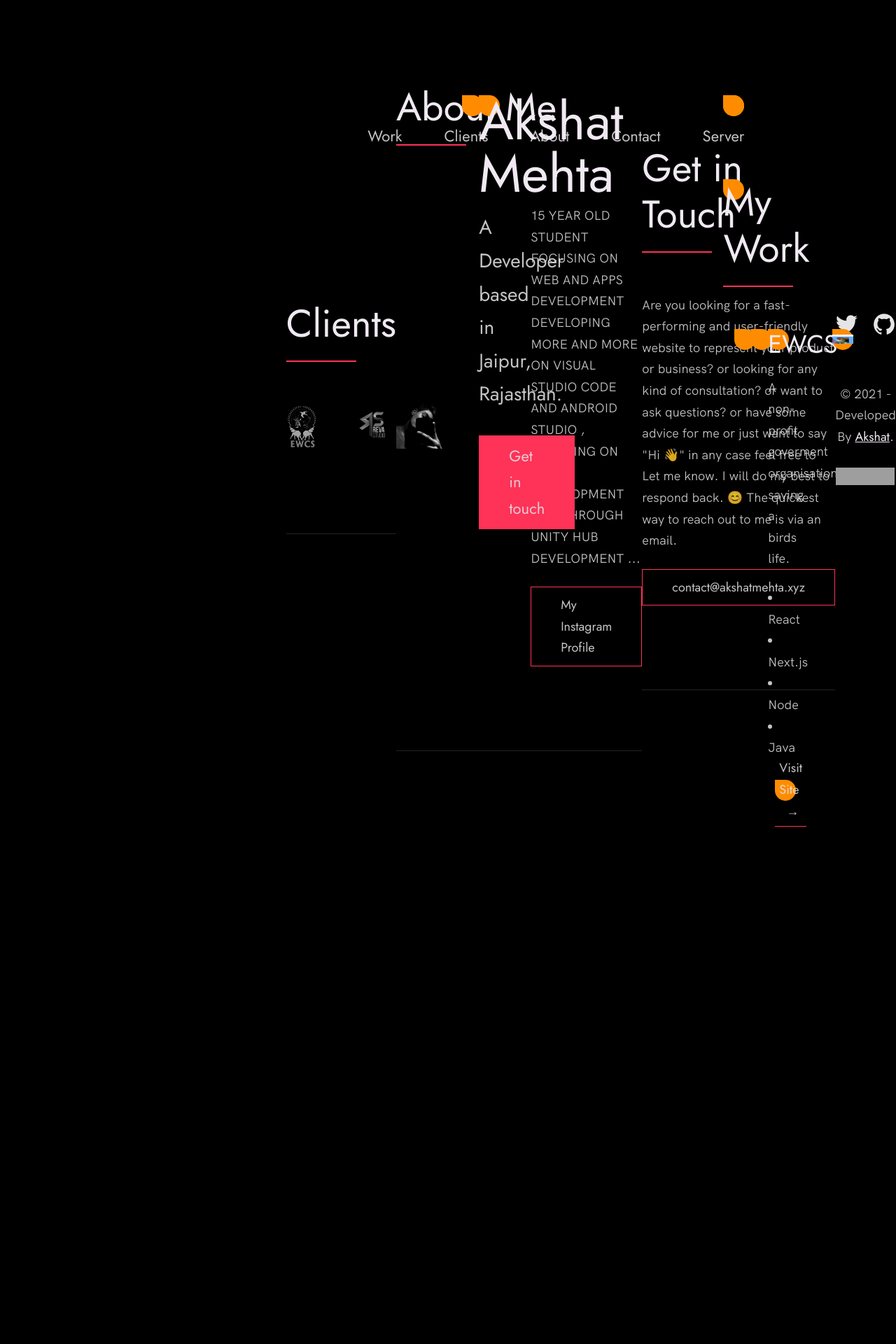
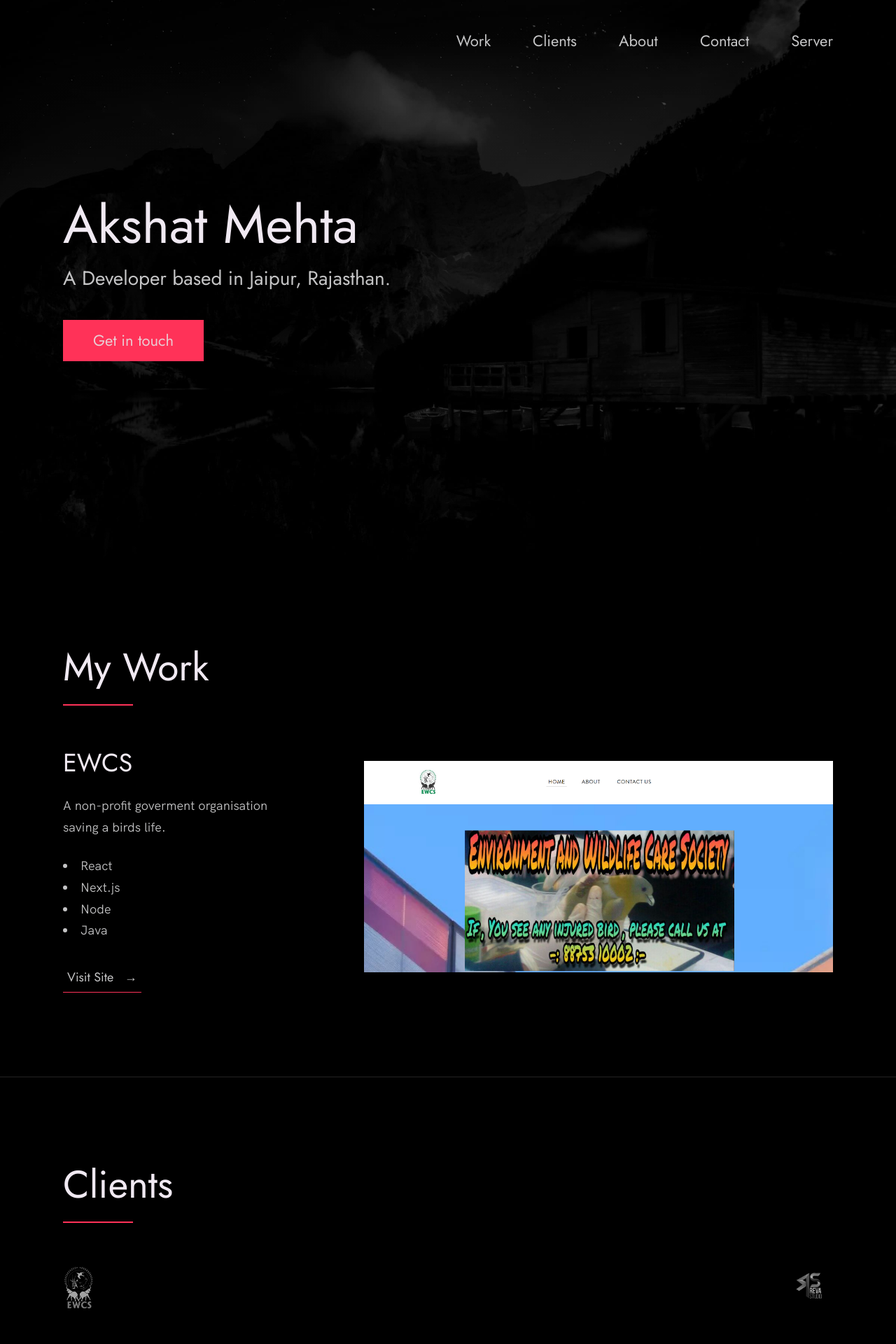
Before and after one commit to akshatmehta-ai/akshatmehta-ai.github.io, a PHP site: page / in a window 1280 px wide. Shown: the top 1920 px of the page at 70% size. Before the commit the page ends 1181 px from the top, so only its background shows below. Run offline with PHP 8.4, Linux system fonts and the light colour scheme; grey boxes are pictures that could not be loaded.

Commit message:
Update index.css

```diff
--- a/index.css
+++ b/index.css
@@ -1,54 +1,6 @@
 /* --------------------------------------- */
 /* ----- Basic Setup ----- */
 /* --------------------------------------- */
-body {
-background: #000;
-display: flex;
-min-height: 100vh;
-align-items: center;
-justify-content: center;
-background: ;
-overflow: hidden;
-}
-.loader {
-width: 100%;
-display: flex;
-}
-.loader div {
-border-radius: 0 25px 25px 25px;
-position: absolute;
-left: -20px;
-animation: animate 2.5s ease infinite;
-width: 30px;
-height: 30px;
-background: darkorange;
-}
-@keyframes animate {
-0% {
-left: -20px;
-}
-49% {
-left: 49%;
-}
-50% {
-left: 50%;
-}
-100% {
-left: 115%;
-}
-}
-.loader div:nth-child(1) {
-animation-delay: 0s;
-}
-.loader div:nth-child(2) {
-animation-delay: 0.3s;
-}
-.loader div:nth-child(3) {
-animation-delay: 0.6s;
-}
-.loader div:nth-child(4) {
-animation-delay: 0.9s;
-}
 
 @font-face {
     font-family: 'Hk Grotesk';
```
